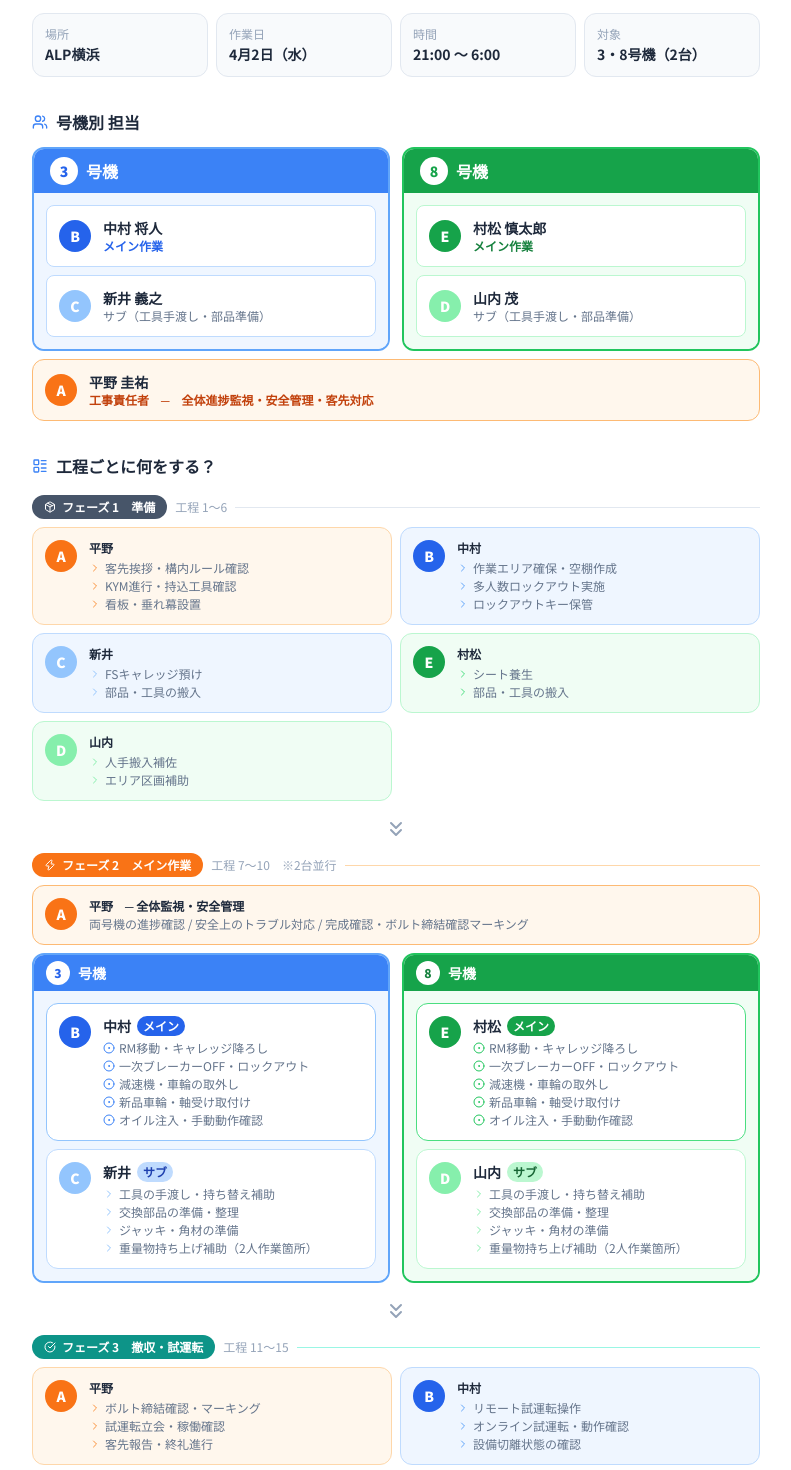
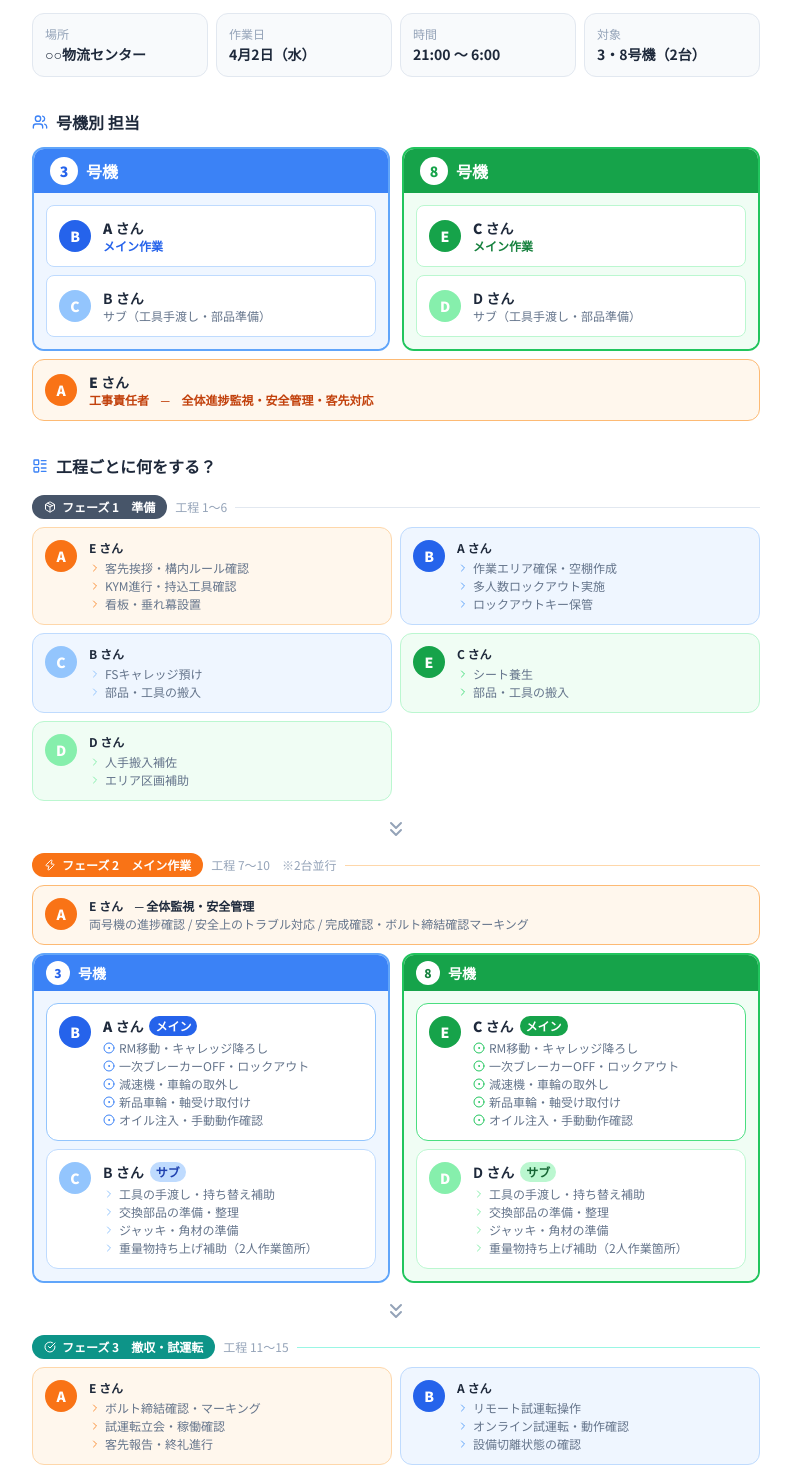
Before and after one commit to zeph94zeph/no2kadai-diagrams, a plain HTML site: page fs-wheel-replacement.html in a window 1280 px wide. Shown: the part 173-1643 px from the top of the page, without its empty margins (244-1035 px from the left). Drawn offline with nearby package versions, Linux system fonts and the light colour scheme.

Commit message:
Anonymize company name and personal names
Made-with: Cursor

```diff
--- a/fs-wheel-replacement.html
+++ b/fs-wheel-replacement.html
@@ -6,7 +6,7 @@
   <meta name="robots" content="noindex, nofollow, noarchive, nosnippet, noimageindex">
   <meta name="googlebot" content="noindex, nofollow">
   <meta property="og:title" content="FS走行駆動車輪交換 役割分担図｜2026年4月度">
-  <meta property="og:description" content="ALP横浜 3・8号機 誰がいつ何をするかを一枚で確認">
+  <meta property="og:description" content="○○物流センター 3・8号機 誰がいつ何をするかを一枚で確認">
   <meta property="og:type" content="article">
   <title>FS走行駆動車輪交換 役割分担図｜2026年4月度</title>
   <link rel="preconnect" href="https://fonts.googleapis.com">
@@ -62,7 +62,7 @@
       <div class="grid grid-cols-2 md:grid-cols-4 gap-2 text-sm">
         <div class="bg-ads-surface border border-ads-border rounded-xl p-3">
           <div class="text-xs text-ads-dim mb-0.5">場所</div>
-          <div class="font-bold text-ads-text">ALP横浜</div>
+          <div class="font-bold text-ads-text">○○物流センター</div>
         </div>
         <div class="bg-ads-surface border border-ads-border rounded-xl p-3">
           <div class="text-xs text-ads-dim mb-0.5">作業日</div>
@@ -97,14 +97,14 @@
             <div class="bg-white rounded-lg p-3 flex items-center gap-3 border border-blue-200">
               <div class="w-8 h-8 bg-blue-600 text-white rounded-full flex items-center justify-center font-black text-sm flex-shrink-0">B</div>
               <div>
-                <div class="font-black text-ads-text text-sm">中村 将人</div>
+                <div class="font-black text-ads-text text-sm">A さん</div>
                 <div class="text-xs text-blue-600 font-bold">メイン作業</div>
               </div>
             </div>
             <div class="bg-white rounded-lg p-3 flex items-center gap-3 border border-blue-200">
               <div class="w-8 h-8 bg-blue-300 text-white rounded-full flex items-center justify-center font-black text-sm flex-shrink-0">C</div>
               <div>
-                <div class="font-bold text-ads-text text-sm">新井 義之</div>
+                <div class="font-bold text-ads-text text-sm">B さん</div>
                 <div class="text-xs text-ads-muted">サブ（工具手渡し・部品準備）</div>
               </div>
             </div>
@@ -121,14 +121,14 @@
             <div class="bg-white rounded-lg p-3 flex items-center gap-3 border border-green-200">
               <div class="w-8 h-8 bg-green-600 text-white rounded-full flex items-center justify-center font-black text-sm flex-shrink-0">E</div>
               <div>
-                <div class="font-black text-ads-text text-sm">村松 慎太郎</div>
+                <div class="font-black text-ads-text text-sm">C さん</div>
                 <div class="text-xs text-green-700 font-bold">メイン作業</div>
               </div>
             </div>
             <div class="bg-white rounded-lg p-3 flex items-center gap-3 border border-green-200">
               <div class="w-8 h-8 bg-green-300 text-white rounded-full flex items-center justify-center font-black text-sm flex-shrink-0">D</div>
               <div>
-                <div class="font-bold text-ads-text text-sm">山内 茂</div>
+                <div class="font-bold text-ads-text text-sm">D さん</div>
                 <div class="text-xs text-ads-muted">サブ（工具手渡し・部品準備）</div>
               </div>
             </div>
@@ -140,7 +140,7 @@
       <div class="mt-2 bg-orange-50 border border-orange-300 rounded-xl p-3 flex items-center gap-3">
         <div class="w-8 h-8 bg-orange-500 text-white rounded-full flex items-center justify-center font-black text-sm flex-shrink-0">A</div>
         <div>
-          <div class="font-black text-ads-text text-sm">平野 圭祐</div>
+          <div class="font-black text-ads-text text-sm">E さん</div>
           <div class="text-xs text-orange-700 font-bold">工事責任者　─　全体進捗監視・安全管理・客先対応</div>
         </div>
       </div>
@@ -163,11 +163,11 @@
           <div class="h-px flex-1 bg-slate-200"></div>
         </div>
         <div class="grid md:grid-cols-2 gap-2">
-          <!-- 平野 -->
+          <!-- E さん -->
           <div class="bg-orange-50 border border-orange-200 rounded-xl p-3 flex gap-3">
             <div class="w-8 h-8 bg-orange-500 text-white rounded-full flex items-center justify-center font-black text-sm flex-shrink-0">A</div>
             <div>
-              <div class="text-xs font-bold text-ads-text">平野</div>
+              <div class="text-xs font-bold text-ads-text">E さん</div>
               <ul class="mt-1 space-y-0.5 text-xs text-ads-muted">
                 <li class="flex items-start gap-1"><i data-lucide="chevron-right" class="w-3 h-3 flex-shrink-0 mt-0.5 text-orange-400"></i>客先挨拶・構内ルール確認</li>
                 <li class="flex items-start gap-1"><i data-lucide="chevron-right" class="w-3 h-3 flex-shrink-0 mt-0.5 text-orange-400"></i>KYM進行・持込工具確認</li>
@@ -175,11 +175,11 @@
               </ul>
             </div>
           </div>
-          <!-- 中村 -->
+          <!-- A さん -->
           <div class="bg-blue-50 border border-blue-200 rounded-xl p-3 flex gap-3">
             <div class="w-8 h-8 bg-blue-600 text-white rounded-full flex items-center justify-center font-black text-sm flex-shrink-0">B</div>
             <div>
-              <div class="text-xs font-bold text-ads-text">中村</div>
+              <div class="text-xs font-bold text-ads-text">A さん</div>
               <ul class="mt-1 space-y-0.5 text-xs text-ads-muted">
                 <li class="flex items-start gap-1"><i data-lucide="chevron-right" class="w-3 h-3 flex-shrink-0 mt-0.5 text-blue-400"></i>作業エリア確保・空棚作成</li>
                 <li class="flex items-start gap-1"><i data-lucide="chevron-right" class="w-3 h-3 flex-shrink-0 mt-0.5 text-blue-400"></i>多人数ロックアウト実施</li>
@@ -187,33 +187,33 @@
               </ul>
             </div>
           </div>
-          <!-- 新井 -->
+          <!-- B さん -->
           <div class="bg-blue-50 border border-blue-200 rounded-xl p-3 flex gap-3">
             <div class="w-8 h-8 bg-blue-300 text-white rounded-full flex items-center justify-center font-black text-sm flex-shrink-0">C</div>
             <div>
-              <div class="text-xs font-bold text-ads-text">新井</div>
+              <div class="text-xs font-bold text-ads-text">B さん</div>
               <ul class="mt-1 space-y-0.5 text-xs text-ads-muted">
                 <li class="flex items-start gap-1"><i data-lucide="chevron-right" class="w-3 h-3 flex-shrink-0 mt-0.5 text-blue-300"></i>FSキャレッジ預け</li>
                 <li class="flex items-start gap-1"><i data-lucide="chevron-right" class="w-3 h-3 flex-shrink-0 mt-0.5 text-blue-300"></i>部品・工具の搬入</li>
               </ul>
             </div>
           </div>
-          <!-- 村松 -->
+          <!-- C さん -->
           <div class="bg-green-50 border border-green-200 rounded-xl p-3 flex gap-3">
             <div class="w-8 h-8 bg-green-600 text-white rounded-full flex items-center justify-center font-black text-sm flex-shrink-0">E</div>
             <div>
-              <div class="text-xs font-bold text-ads-text">村松</div>
+              <div class="text-xs font-bold text-ads-text">C さん</div>
               <ul class="mt-1 space-y-0.5 text-xs text-ads-muted">
                 <li class="flex items-start gap-1"><i data-lucide="chevron-right" class="w-3 h-3 flex-shrink-0 mt-0.5 text-green-400"></i>シート養生</li>
                 <li class="flex items-start gap-1"><i data-lucide="chevron-right" class="w-3 h-3 flex-shrink-0 mt-0.5 text-green-400"></i>部品・工具の搬入</li>
               </ul>
             </div>
           </div>
-          <!-- 山内 -->
+          <!-- D さん -->
           <div class="bg-green-50 border border-green-200 rounded-xl p-3 flex gap-3 md:col-span-1">
             <div class="w-8 h-8 bg-green-300 text-white rounded-full flex items-center justify-center font-black text-sm flex-shrink-0">D</div>
             <div>
-              <div class="text-xs font-bold text-ads-text">山内</div>
+              <div class="text-xs font-bold text-ads-text">D さん</div>
               <ul class="mt-1 space-y-0.5 text-xs text-ads-muted">
                 <li class="flex items-start gap-1"><i data-lucide="chevron-right" class="w-3 h-3 flex-shrink-0 mt-0.5 text-green-300"></i>人手搬入補佐</li>
                 <li class="flex items-start gap-1"><i data-lucide="chevron-right" class="w-3 h-3 flex-shrink-0 mt-0.5 text-green-300"></i>エリア区画補助</li>
@@ -238,11 +238,11 @@
           <div class="h-px flex-1 bg-orange-200"></div>
         </div>
 
-        <!-- 平野（全体） -->
+        <!-- E さん（全体） -->
         <div class="bg-orange-50 border border-orange-300 rounded-xl p-3 flex gap-3 mb-2">
           <div class="w-8 h-8 bg-orange-500 text-white rounded-full flex items-center justify-center font-black text-sm flex-shrink-0">A</div>
           <div class="flex-1">
-            <div class="text-xs font-bold text-ads-text">平野　─ 全体監視・安全管理</div>
+            <div class="text-xs font-bold text-ads-text">E さん　─ 全体監視・安全管理</div>
             <div class="text-xs text-ads-muted mt-0.5">両号機の進捗確認 / 安全上のトラブル対応 / 完成確認・ボルト締結確認マーキング</div>
           </div>
         </div>
@@ -255,12 +255,12 @@
               <div class="w-6 h-6 bg-white text-blue-600 rounded-full flex items-center justify-center font-black text-xs">3</div>号機
             </div>
             <div class="p-3 bg-blue-50 space-y-2">
-              <!-- 中村 メイン -->
+              <!-- A さん メイン -->
               <div class="bg-white border border-blue-300 rounded-xl p-3 flex gap-3">
                 <div class="w-8 h-8 bg-blue-600 text-white rounded-full flex items-center justify-center font-black text-sm flex-shrink-0">B</div>
                 <div>
                   <div class="font-black text-ads-text text-sm flex items-center gap-1.5">
-                    中村
+                    A さん
                     <span class="bg-blue-600 text-white text-xs font-bold px-1.5 py-0.5 rounded-full">メイン</span>
                   </div>
                   <ul class="mt-1 space-y-0.5 text-xs text-ads-muted">
@@ -272,12 +272,12 @@
                   </ul>
                 </div>
               </div>
-              <!-- 新井 サブ -->
+              <!-- B さん サブ -->
               <div class="bg-white border border-blue-200 rounded-xl p-3 flex gap-3">
                 <div class="w-8 h-8 bg-blue-300 text-white rounded-full flex items-center justify-center font-black text-sm flex-shrink-0">C</div>
                 <div>
                   <div class="font-bold text-ads-text text-sm flex items-center gap-1.5">
-                    新井
+                    B さん
                     <span class="bg-blue-200 text-blue-800 text-xs font-bold px-1.5 py-0.5 rounded-full">サブ</span>
                   </div>
                   <ul class="mt-1 space-y-0.5 text-xs text-ads-muted">
@@ -297,12 +297,12 @@
               <div class="w-6 h-6 bg-white text-green-700 rounded-full flex items-center justify-center font-black text-xs">8</div>号機
             </div>
             <div class="p-3 bg-green-50 space-y-2">
-              <!-- 村松 メイン -->
+              <!-- C さん メイン -->
               <div class="bg-white border border-green-400 rounded-xl p-3 flex gap-3">
                 <div class="w-8 h-8 bg-green-600 text-white rounded-full flex items-center justify-center font-black text-sm flex-shrink-0">E</div>
                 <div>
                   <div class="font-black text-ads-text text-sm flex items-center gap-1.5">
-                    村松
+                    C さん
                     <span class="bg-green-600 text-white text-xs font-bold px-1.5 py-0.5 rounded-full">メイン</span>
                   </div>
                   <ul class="mt-1 space-y-0.5 text-xs text-ads-muted">
@@ -314,12 +314,12 @@
                   </ul>
                 </div>
               </div>
-              <!-- 山内 サブ -->
+              <!-- D さん サブ -->
               <div class="bg-white border border-green-200 rounded-xl p-3 flex gap-3">
                 <div class="w-8 h-8 bg-green-300 text-white rounded-full flex items-center justify-center font-black text-sm flex-shrink-0">D</div>
                 <div>
                   <div class="font-bold text-ads-text text-sm flex items-center gap-1.5">
-                    山内
+                    D さん
                     <span class="bg-green-200 text-green-800 text-xs font-bold px-1.5 py-0.5 rounded-full">サブ</span>
                   </div>
                   <ul class="mt-1 space-y-0.5 text-xs text-ads-muted">
@@ -351,11 +351,11 @@
           <div class="h-px flex-1 bg-teal-200"></div>
         </div>
         <div class="grid md:grid-cols-2 gap-2">
-          <!-- 平野 -->
+          <!-- E さん -->
           <div class="bg-orange-50 border border-orange-200 rounded-xl p-3 flex gap-3">
             <div class="w-8 h-8 bg-orange-500 text-white rounded-full flex items-center justify-center font-black text-sm flex-shrink-0">A</div>
             <div>
-              <div class="text-xs font-bold text-ads-text">平野</div>
+              <div class="text-xs font-bold text-ads-text">E さん</div>
               <ul class="mt-1 space-y-0.5 text-xs text-ads-muted">
                 <li class="flex items-start gap-1"><i data-lucide="chevron-right" class="w-3 h-3 flex-shrink-0 mt-0.5 text-orange-400"></i>ボルト締結確認・マーキング</li>
                 <li class="flex items-start gap-1"><i data-lucide="chevron-right" class="w-3 h-3 flex-shrink-0 mt-0.5 text-orange-400"></i>試運転立会・稼働確認</li>
@@ -363,11 +363,11 @@
               </ul>
             </div>
           </div>
-          <!-- 中村 -->
+          <!-- A さん -->
           <div class="bg-blue-50 border border-blue-200 rounded-xl p-3 flex gap-3">
             <div class="w-8 h-8 bg-blue-600 text-white rounded-full flex items-center justify-center font-black text-sm flex-shrink-0">B</div>
             <div>
-              <div class="text-xs font-bold text-ads-text">中村</div>
+              <div class="text-xs font-bold text-ads-text">A さん</div>
               <ul class="mt-1 space-y-0.5 text-xs text-ads-muted">
                 <li class="flex items-start gap-1"><i data-lucide="chevron-right" class="w-3 h-3 flex-shrink-0 mt-0.5 text-blue-400"></i>リモート試運転操作</li>
                 <li class="flex items-start gap-1"><i data-lucide="chevron-right" class="w-3 h-3 flex-shrink-0 mt-0.5 text-blue-400"></i>オンライン試運転・動作確認</li>
@@ -375,11 +375,11 @@
               </ul>
             </div>
           </div>
-          <!-- 新井 -->
+          <!-- B さん -->
           <div class="bg-blue-50 border border-blue-200 rounded-xl p-3 flex gap-3">
             <div class="w-8 h-8 bg-blue-300 text-white rounded-full flex items-center justify-center font-black text-sm flex-shrink-0">C</div>
             <div>
-              <div class="text-xs font-bold text-ads-text">新井</div>
+              <div class="text-xs font-bold text-ads-text">B さん</div>
               <ul class="mt-1 space-y-0.5 text-xs text-ads-muted">
                 <li class="flex items-start gap-1"><i data-lucide="chevron-right" class="w-3 h-3 flex-shrink-0 mt-0.5 text-blue-300"></i>工具・部品・資材の搬出</li>
                 <li class="flex items-start gap-1"><i data-lucide="chevron-right" class="w-3 h-3 flex-shrink-0 mt-0.5 text-blue-300"></i>仮設・養生の解体</li>
@@ -387,22 +387,22 @@
               </ul>
             </div>
           </div>
-          <!-- 村松 -->
+          <!-- C さん -->
           <div class="bg-green-50 border border-green-200 rounded-xl p-3 flex gap-3">
             <div class="w-8 h-8 bg-green-600 text-white rounded-full flex items-center justify-center font-black text-sm flex-shrink-0">E</div>
             <div>
-              <div class="text-xs font-bold text-ads-text">村松</div>
+              <div class="text-xs font-bold text-ads-text">C さん</div>
               <ul class="mt-1 space-y-0.5 text-xs text-ads-muted">
                 <li class="flex items-start gap-1"><i data-lucide="chevron-right" class="w-3 h-3 flex-shrink-0 mt-0.5 text-green-400"></i>試運転の監視</li>
                 <li class="flex items-start gap-1"><i data-lucide="chevron-right" class="w-3 h-3 flex-shrink-0 mt-0.5 text-green-400"></i>異音・動作不良の一次確認</li>
               </ul>
             </div>
           </div>
-          <!-- 山内 -->
+          <!-- D さん -->
           <div class="bg-green-50 border border-green-200 rounded-xl p-3 flex gap-3 md:col-span-2">
             <div class="w-8 h-8 bg-green-300 text-white rounded-full flex items-center justify-center font-black text-sm flex-shrink-0">D</div>
             <div>
-              <div class="text-xs font-bold text-ads-text">山内</div>
+              <div class="text-xs font-bold text-ads-text">D さん</div>
               <ul class="mt-1 space-y-0.5 text-xs text-ads-muted">
                 <li class="flex items-start gap-1"><i data-lucide="chevron-right" class="w-3 h-3 flex-shrink-0 mt-0.5 text-green-300"></i>養生撤去・作業エリア清掃</li>
                 <li class="flex items-start gap-1"><i data-lucide="chevron-right" class="w-3 h-3 flex-shrink-0 mt-0.5 text-green-300"></i>実パレット戻し・空パレット払出し</li>
@@ -445,7 +445,7 @@
 
   </main>
   <footer class="max-w-3xl mx-auto px-5 pb-8 pt-4 border-t border-slate-100">
-    <p class="text-xs text-ads-dim text-center">ALP横浜　2026年4月2日　FS走行駆動車輪交換</p>
+    <p class="text-xs text-ads-dim text-center">○○物流センター　2026年4月2日　FS走行駆動車輪交換</p>
   </footer>
   <script src="https://unpkg.com/lucide@latest"></script>
   <script>lucide.createIcons();</script>
```
Also changed, not shown: index.html (+15 -15 lines), morning-session.html (+9 -9 lines).
